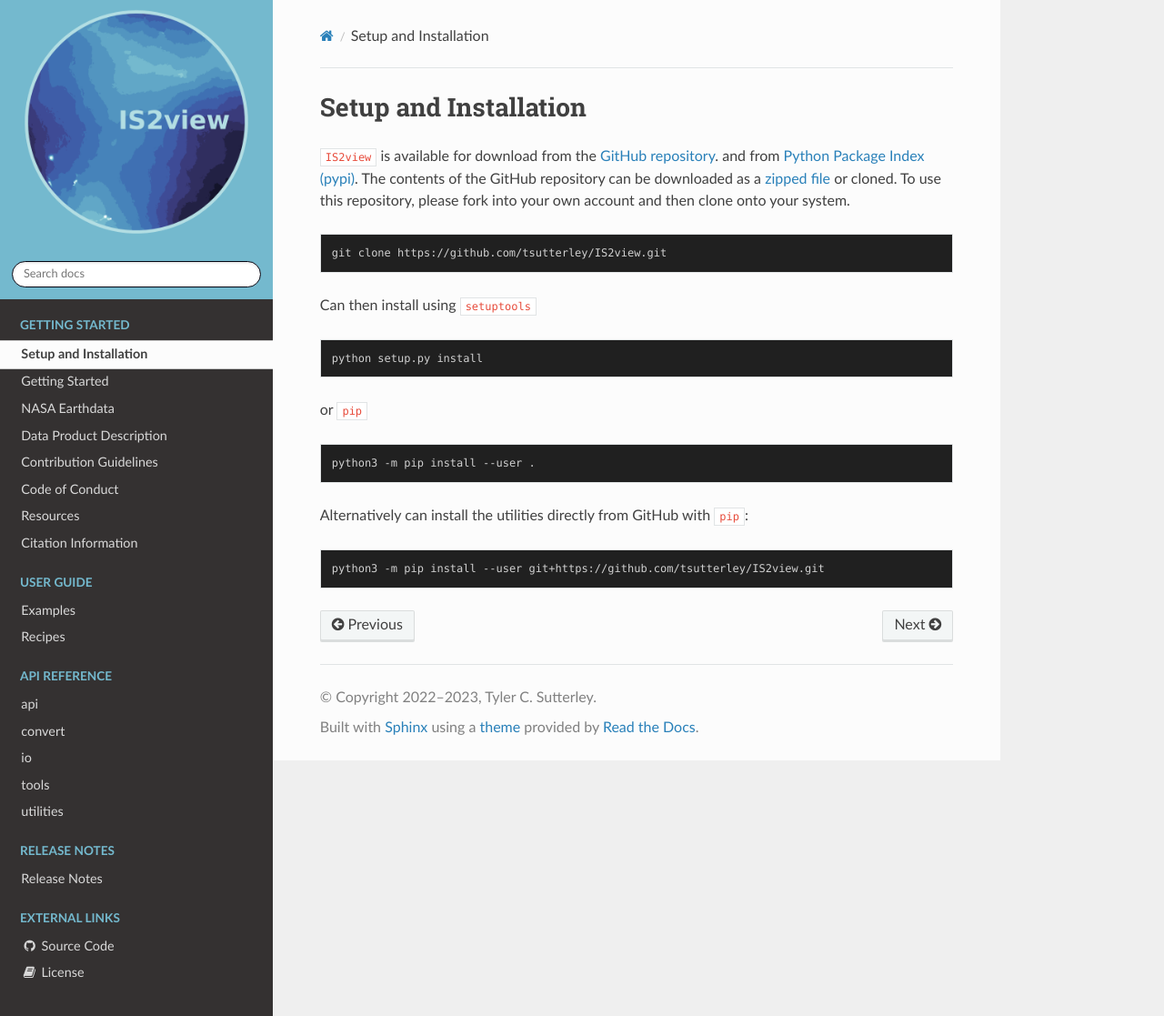
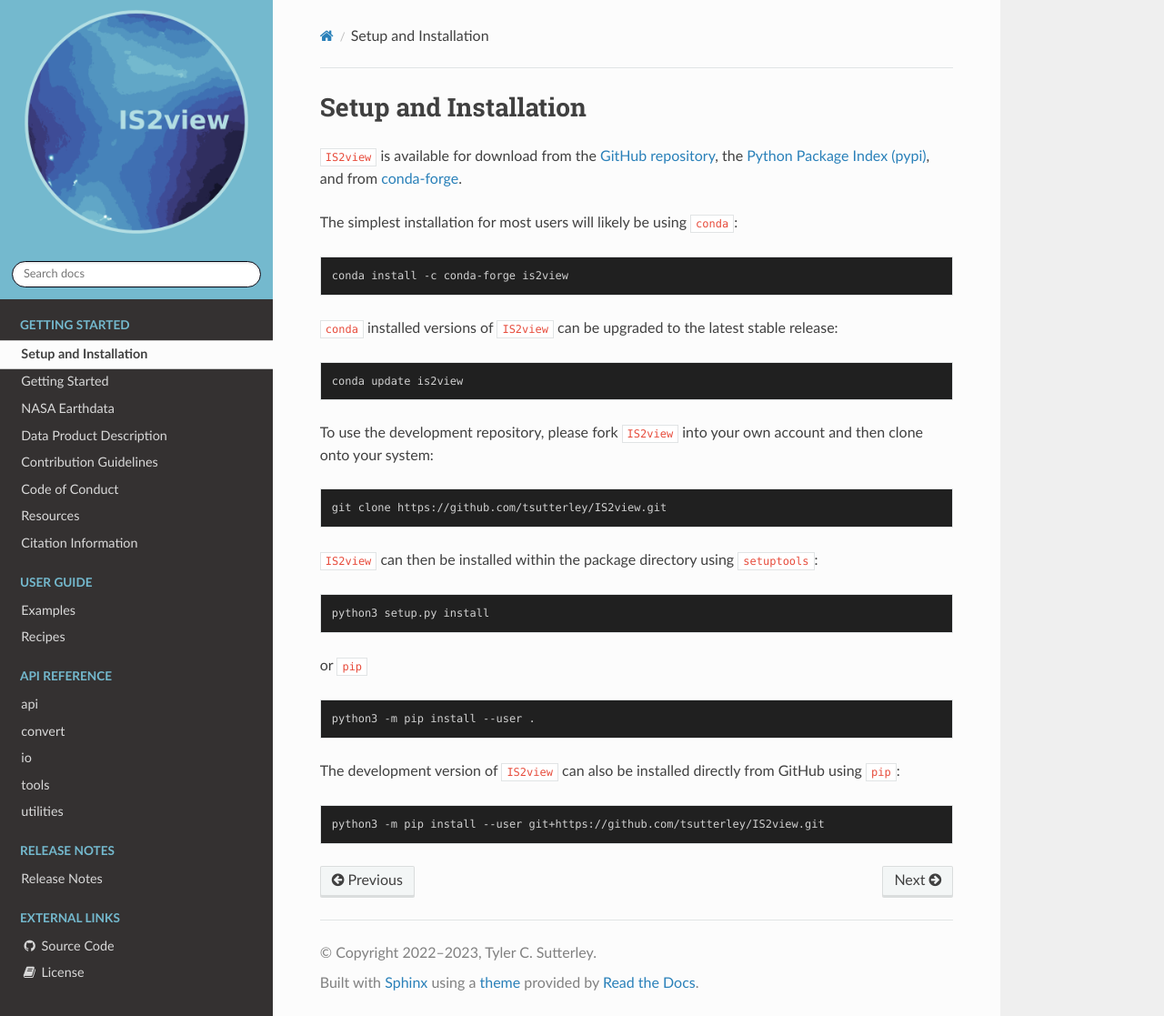
Before and after one commit to tsutterley/IS2view, a Sphinx documentation site: the page built from doc/source/getting_started/Install.rst, in a window 1280 px wide and 1117 px high. Shown: the whole window at 91% size. Built offline with Sphinx 7.4.7 and the Read the Docs theme 2.0.0, drawn with Linux system fonts in a browser that asks for light colours.

```diff
--- a/README.rst
+++ b/README.rst
@@ -5,6 +5,7 @@ IS2view
 |Language|
 |License|
 |PyPI Version|
+|Anaconda-Server|
 |Documentation Status|
 |zenodo|
 
@@ -16,6 +17,9 @@ IS2view
 
 .. |PyPI Version| image:: https://img.shields.io/pypi/v/IS2view.svg
    :target: https://pypi.python.org/pypi/IS2view/
+
+.. |Anaconda-Server| image:: https://img.shields.io/conda/vn/conda-forge/is2view
+   :target: https://anaconda.org/conda-forge/is2view
 
 .. |Documentation Status| image:: https://readthedocs.org/projects/is2view/badge/?version=latest
    :target: https://is2view.readthedocs.io/en/latest/?badge=latest
--- a/doc/source/getting_started/Install.rst
+++ b/doc/source/getting_started/Install.rst
@@ -2,21 +2,33 @@
 Setup and Installation
 ======================
 
-``IS2view`` is available for download from the `GitHub repository <https://github.com/tsutterley/IS2view>`_.
-and from `Python Package Index (pypi) <https://pypi.org/project/IS2view/>`_.
-The contents of the GitHub repository can be downloaded as a
-`zipped file <https://github.com/tsutterley/IS2view/archive/main.zip>`_  or cloned.
-To use this repository, please fork into your own account and then clone onto your system.
+``IS2view`` is available for download from the `GitHub repository <https://github.com/tsutterley/IS2view>`_,
+the `Python Package Index (pypi) <https://pypi.org/project/IS2view/>`_,
+and from `conda-forge <https://anaconda.org/conda-forge/is2view>`_.
+
+The simplest installation for most users will likely be using ``conda``:
+
+.. code-block:: bash
+
+    conda install -c conda-forge is2view
+
+``conda`` installed versions of ``IS2view`` can be upgraded to the latest stable release:
+
+.. code-block:: bash
+
+    conda update is2view
+
+To use the development repository, please fork ``IS2view`` into your own account and then clone onto your system:
 
 .. code-block:: bash
 
     git clone https://github.com/tsutterley/IS2view.git
 
-Can then install using ``setuptools``
+``IS2view`` can then be installed within the package directory using ``setuptools``:
 
 .. code-block:: bash
 
-    python setup.py install
+    python3 setup.py install
 
 or ``pip``
 
@@ -24,7 +36,7 @@ or ``pip``
 
     python3 -m pip install --user .
 
-Alternatively can install the utilities directly from GitHub with ``pip``:
+The development version of ``IS2view`` can also be installed directly from GitHub using ``pip``:
 
 .. code-block:: bash
 
```
Also changed, not shown: doc/source/getting_started/Getting-Started.rst (+27 -7 lines), 4 other files.
